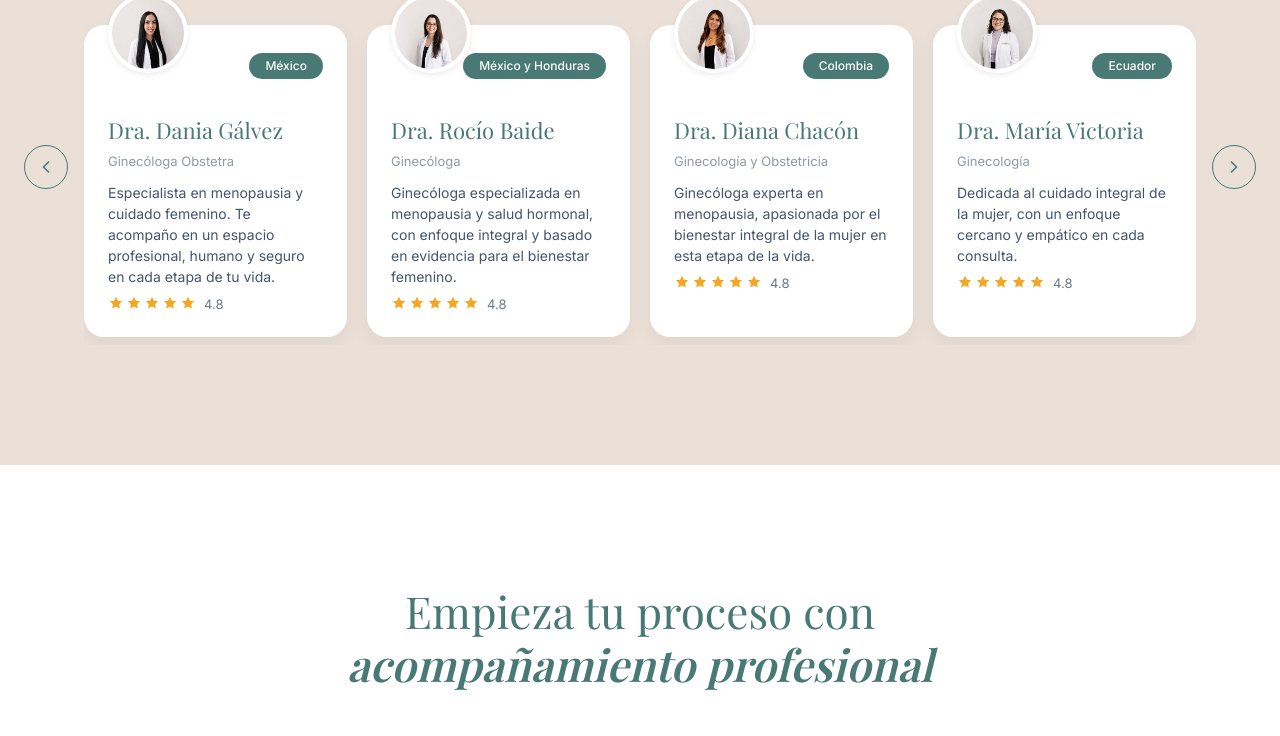
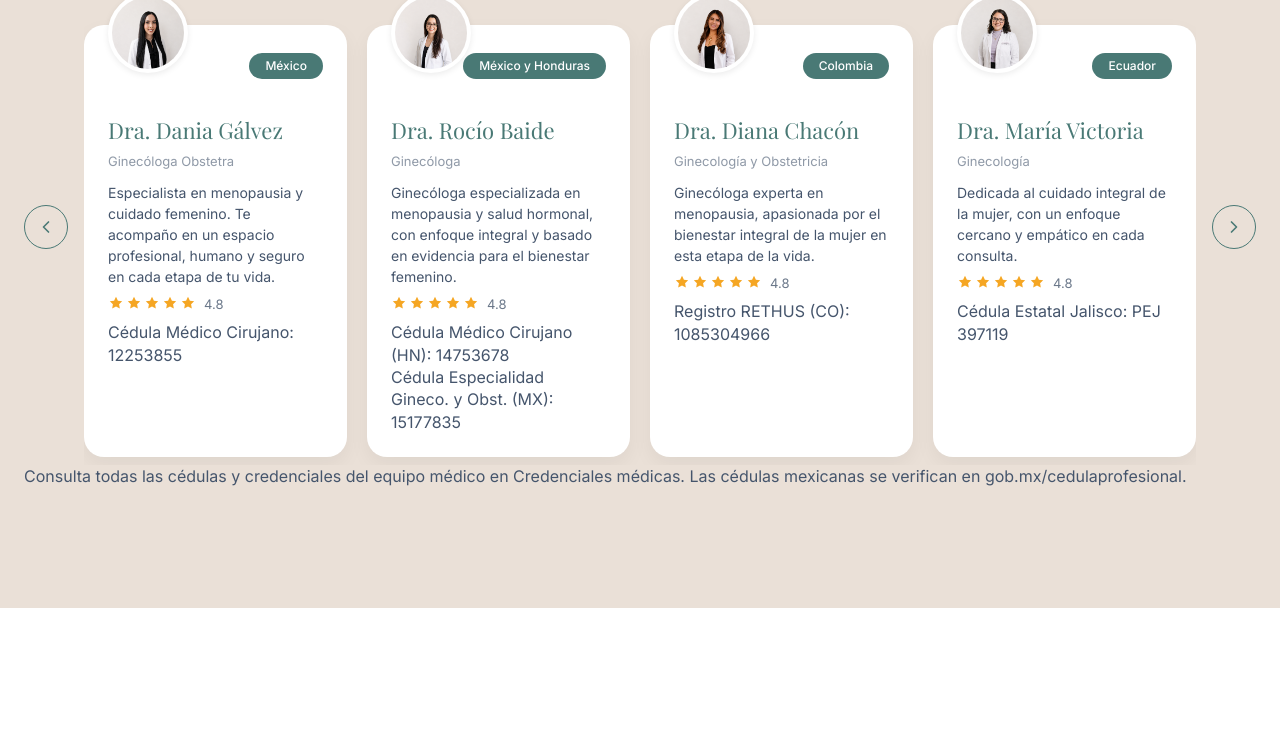
Before and after one commit to vadai-ia/mennasalud, a React (Vite) app: page / in a window 1280 px wide. Shown: the part 2806-3542 px from the top of the page. Built offline with nearby package versions, Linux system fonts and the light colour scheme; a web font is replaced by a local one.

Commit message:
feat(credentials): show cédulas on each specialist card + link to full page

```diff
--- a/src/components/sections/SpecialistsSection.jsx
+++ b/src/components/sections/SpecialistsSection.jsx
@@ -1,4 +1,5 @@
 import { useRef } from 'react'
+import { Link } from 'react-router-dom'
 import StarRating from '../ui/StarRating'
 import styles from './SpecialistsSection.module.css'
 import imgDaniaGalvez from '../../assets/Images/doctors/Dania-galvez.png'
@@ -17,6 +18,9 @@ const specialists = [
     rating: 4.8,
     bio: 'Especialista en menopausia y cuidado femenino. Te acompaño en un espacio profesional, humano y seguro en cada etapa de tu vida.',
     photo: imgDaniaGalvez,
+    cedulas: [
+      { label: 'Cédula Médico Cirujano', number: '12253855' },
+    ],
   },
   {
     id: 4,
@@ -26,6 +30,10 @@ const specialists = [
     rating: 4.8,
     bio: 'Ginecóloga especializada en menopausia y salud hormonal, con enfoque integral y basado en evidencia para el bienestar femenino.',
     photo: imgRocioBaide,
+    cedulas: [
+      { label: 'Cédula Médico Cirujano (HN)', number: '14753678' },
+      { label: 'Cédula Especialidad Gineco. y Obst. (MX)', number: '15177835' },
+    ],
   },
   {
     id: 5,
@@ -35,6 +43,9 @@ const specialists = [
     rating: 4.8,
     bio: 'Ginecóloga experta en menopausia, apasionada por el bienestar integral de la mujer en esta etapa de la vida.',
     photo: imgDianaChacon,
+    cedulas: [
+      { label: 'Registro RETHUS (CO)', number: '1085304966' },
+    ],
   },
   {
     id: 6,
@@ -44,6 +55,9 @@ const specialists = [
     rating: 4.8,
     bio: 'Dedicada al cuidado integral de la mujer, con un enfoque cercano y empático en cada consulta.',
     photo: imgMariaVictoria,
+    cedulas: [
+      { label: 'Cédula Estatal Jalisco', number: 'PEJ 397119' },
+    ],
   },
   {
     id: 7,
@@ -53,6 +67,9 @@ const specialists = [
     rating: 4.8,
     bio: 'Especialista en salud hormonal femenina, comprometida con acompañar a la mujer en cada etapa con una atención cálida y profesional.',
     photo: imgAngelicaHuante,
+    cedulas: [
+      { label: 'Cédula Especialidad Gineco. y Obst.', number: '15185134' },
+    ],
   },
   {
     id: 8,
@@ -62,6 +79,9 @@ const specialists = [
     rating: 4.8,
     bio: 'Apasionada por el bienestar femenino, con enfoque integral en menopausia y salud hormonal para acompañarte con confianza.',
     photo: imgMiriamGarcia,
+    cedulas: [
+      { label: 'Cédula Médico Cirujano', number: '15247846' },
+    ],
   },
 ]
 
@@ -121,6 +141,16 @@ export default function SpecialistsSection() {
                 <p className={styles.specialty}>{doc.specialty}</p>
                 <p className={styles.bio}>{doc.bio}</p>
                 <StarRating rating={doc.rating} />
+                {doc.cedulas && doc.cedulas.length > 0 && (
+                  <ul className={styles.cedulaList} aria-label="Cédulas profesionales">
+                    {doc.cedulas.map((c) => (
+                      <li key={c.number} className={styles.cedulaItem}>
+                        <span className={styles.cedulaLabel}>{c.label}:</span>{' '}
+                        <span className={styles.cedulaNumber}>{c.number}</span>
+                      </li>
+                    ))}
+                  </ul>
+                )}
               </div>
             </article>
           ))}
@@ -138,6 +168,17 @@ export default function SpecialistsSection() {
         </button>
       </div>
 
+      <div className="container">
+        <p className={styles.credentialsLink}>
+          Consulta todas las cédulas y credenciales del equipo médico en{' '}
+          <Link to="/credenciales">Credenciales médicas</Link>. Las cédulas mexicanas se verifican en{' '}
+          <a href="https://www.gob.mx/cedulaprofesional" target="_blank" rel="noopener noreferrer">
+            gob.mx/cedulaprofesional
+          </a>
+          .
+        </p>
+      </div>
+
     </section>
   )
 }
```
